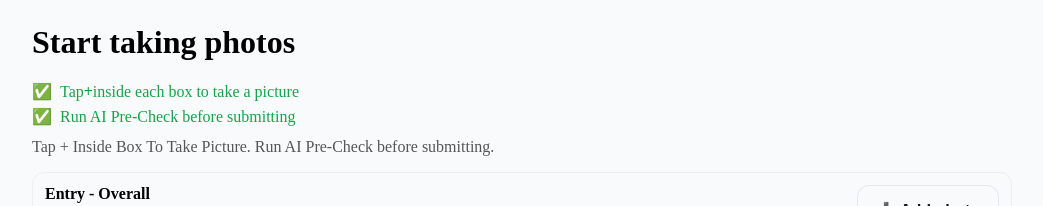
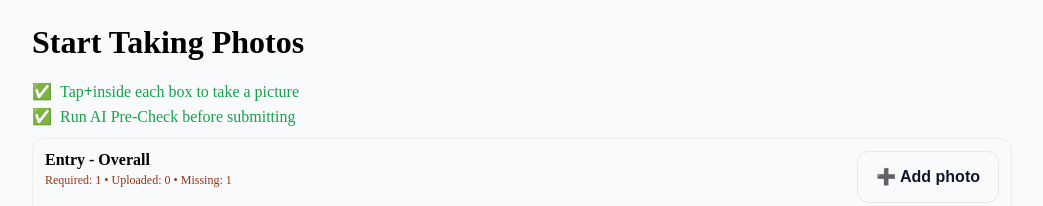
Before and after one commit to dmeadows001/turn-qa, a Next.js app: page /turns/1/capture in a window 1280 px wide. Shown: the top 206 px of the page, without its empty margins (118-1161 px from the left). Built offline with nearby package versions, Linux system fonts and the light colour scheme; no server answers.

Commit message:
Update capture.js

```diff
--- a/pages/turns/[id]/capture.js
+++ b/pages/turns/[id]/capture.js
@@ -418,7 +418,7 @@ export default function Capture() {
 
   return (
     <div style={{ maxWidth: 980, margin: '24px auto', padding: '0 16px', fontFamily: 'ui-sans-serif' }}>
-     <h1>Start taking photos</h1>
+     <h1>Start Taking Photos</h1>
 
 <ul style={{ listStyle: 'none', padding: 0, marginTop: 12, marginBottom: 12 }}>
   <li style={{ display: 'flex', alignItems: 'center', marginBottom: 6, color: '#16a34a', fontWeight: 500 }}>
@@ -436,10 +436,6 @@ export default function Capture() {
   {templateRules?.property ? <span><b>Property:</b> {templateRules.property}</span> : null}
   {templateRules?.template ? <span> • <b>Checklist:</b> {templateRules.template}</span> : null}
 </div>
-
-<p style={{ color:'#555', marginTop: 8 }}>
-  Tap + Inside Box To Take Picture. Run AI Pre-Check before submitting.
-</p>
 
 {/* Show Turn ID only if ?showId=1 is in the URL */}
 {typeof window !== 'undefined' && new URLSearchParams(window.location.search).get('showId') === '1' && (
```
